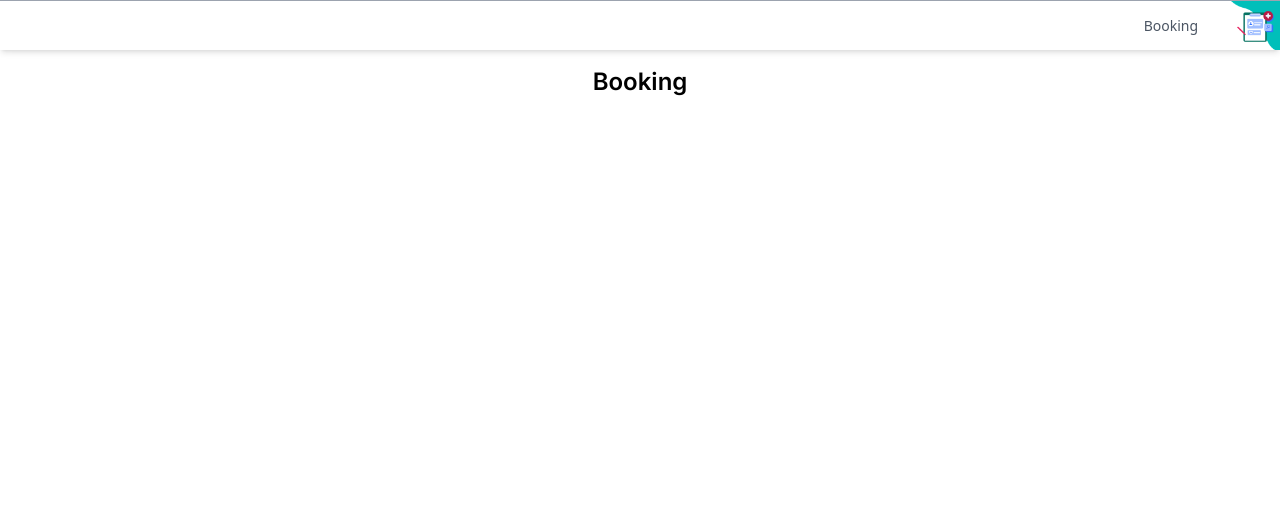
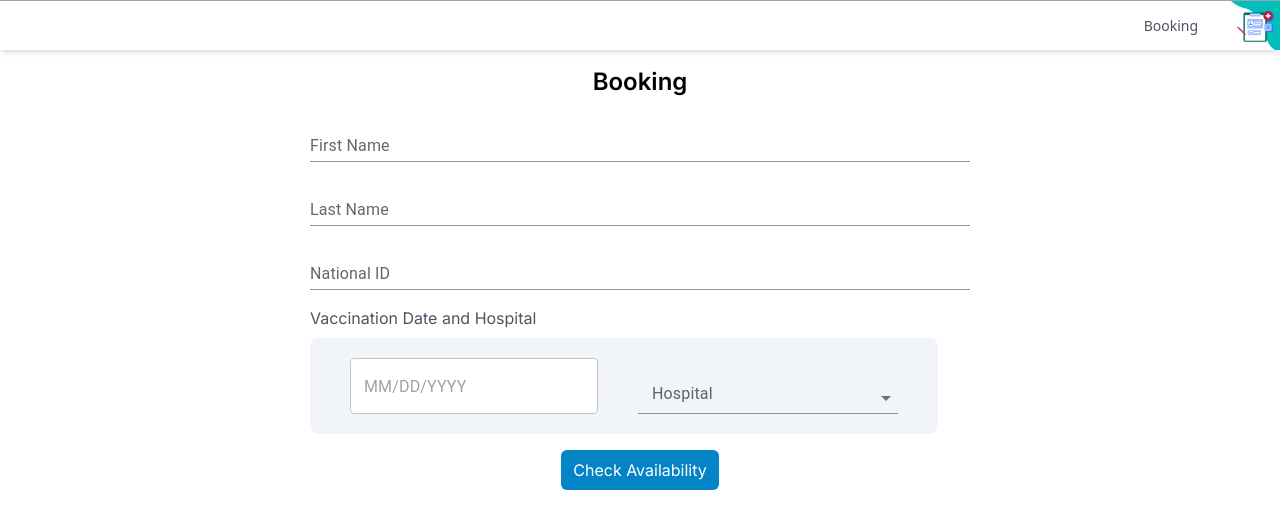
Before and after one commit to NonRoute/vaccine-book-app, a Next.js app: page /booking in a window 1280 px wide. Shown: the top 528 px of the page. Built offline with nearby package versions, Linux system fonts and the light colour scheme.

Commit message:
Assignment 5: Event, Interaction, Form

```diff
--- a/package.json
+++ b/package.json
@@ -9,9 +9,14 @@
     "lint": "next lint"
   },
   "dependencies": {
+    "@emotion/react": "^11.11.1",
+    "@emotion/styled": "^11.11.0",
+    "@mui/material": "^5.14.8",
+    "@mui/x-date-pickers": "^6.12.1",
     "@types/node": "20.5.0",
     "@types/react": "18.2.20",
     "@types/react-dom": "18.2.7",
+    "dayjs": "^1.11.9",
     "next": "13.4.18",
     "react": "18.2.0",
     "react-dom": "18.2.0",
--- a/src/app/booking/page.tsx
+++ b/src/app/booking/page.tsx
@@ -1,7 +1,22 @@
+import HospitalDateReserve from '@/components/HospitalDateReserve'
+import TextField from '@mui/material/TextField'
+
 export default function Booking() {
 	return (
-		<div>
+		<main className="w-[100%] flex flex-col items-center space-y-4">
 			<div className="text-center font-semibold text-2xl mt-4">Booking</div>
-		</div>
+			<div className="w-fit space-y-4">
+				<TextField fullWidth label="First Name" variant="standard" />
+				<TextField fullWidth label="Last Name" variant="standard" />
+				<TextField fullWidth type="number" label="National ID" variant="standard" />
+				<div className="w-fit space-y-2">
+					<div className="text-md text-left text-gray-600 mt-2">Vaccination Date and Hospital</div>
+					<HospitalDateReserve />
+				</div>
+			</div>
+			<button className="block rounded-md bg-sky-600 hover:bg-indigo-600 px-3 py-2 text-white shadow-sm">
+				Check Availability
+			</button>
+		</main>
 	)
 }
--- a/src/components/Card.tsx
+++ b/src/components/Card.tsx
@@ -1,8 +1,9 @@
 import Image from 'next/image'
+import InteractiveCard from './InteractiveCard'
 
 export default function Card({ hospitalName, imgSrc }: { hospitalName: string; imgSrc: string }) {
 	return (
-		<div className="w-1/5 h-[300px] rounded-lg shadow-lg">
+		<InteractiveCard contentName={hospitalName}>
 			<div className="w-full h-[70%] relative rounded-t-lg">
 				<Image
 					src={imgSrc}
@@ -13,6 +14,6 @@ export default function Card({ hospitalName, imgSrc }: { hospitalName: string; i
 				/>
 			</div>
 			<div className="w-full h-[30%] p-[10px] font-semibold">{hospitalName}</div>
-		</div>
+		</InteractiveCard>
 	)
 }
--- /dev/null
+++ b/src/components/HospitalDateReserve.tsx
@@ -0,0 +1,26 @@
+'use client'
+import { DatePicker } from '@mui/x-date-pickers'
+import { LocalizationProvider } from '@mui/x-date-pickers/LocalizationProvider'
+import { AdapterDayjs } from '@mui/x-date-pickers/AdapterDayjs'
+import { Select, MenuItem } from '@mui/material'
+import InputLabel from '@mui/material/InputLabel'
+import FormControl from '@mui/material/FormControl'
+
+export default function HospitalDateReserve() {
+	return (
+		<div className="bg-slate-100 rounded-lg space-x-10 space-y-2 w-fit px-10 py-5 flex flex-row justify-center items-center">
+			<LocalizationProvider dateAdapter={AdapterDayjs}>
+				<DatePicker className="bg-white" />
+			</LocalizationProvider>
+
+			<FormControl>
+				<InputLabel>Hospital</InputLabel>
+				<Select variant="standard" name="hospital" id="hospital" label="Hospital" className="h-[2em] w-[260px]">
+					<MenuItem value="chula">Chulalongkorn Hospital</MenuItem>
+					<MenuItem value="rajavithi">Rajavithi Hospital</MenuItem>
+					<MenuItem value="thammasat">Thammasat University Hospital</MenuItem>
+				</Select>
+			</FormControl>
+		</div>
+	)
+}
--- /dev/null
+++ b/src/components/InteractiveCard.tsx
@@ -0,0 +1,28 @@
+'use client'
+import React from 'react'
+
+export default function InteractiveCard({ children, contentName }: { children: React.ReactNode; contentName: string }) {
+	function onCarSelected() {
+		alert('You select ' + contentName)
+	}
+
+	function onCardMouseAction(event: React.SyntheticEvent) {
+		if (event.type == 'mouseover') {
+			event.currentTarget.classList.remove('shadow-lg', 'bg-white')
+			event.currentTarget.classList.add('shadow-2xl', 'bg-neutral-200')
+		} else {
+			event.currentTarget.classList.remove('shadow-2xl', 'bg-neutral-200')
+			event.currentTarget.classList.add('shadow-lg', 'bg-white')
+		}
+	}
+	return (
+		<div
+			className="w-1/5 h-[300px] rounded-lg shadow-lg"
+			onClick={() => onCarSelected()}
+			onMouseOver={(e) => onCardMouseAction(e)}
+			onMouseOut={(e) => onCardMouseAction(e)}
+		>
+			{children}
+		</div>
+	)
+}
```
Also changed, not shown: 1 other file (tests, documents, lock files or other folders).
